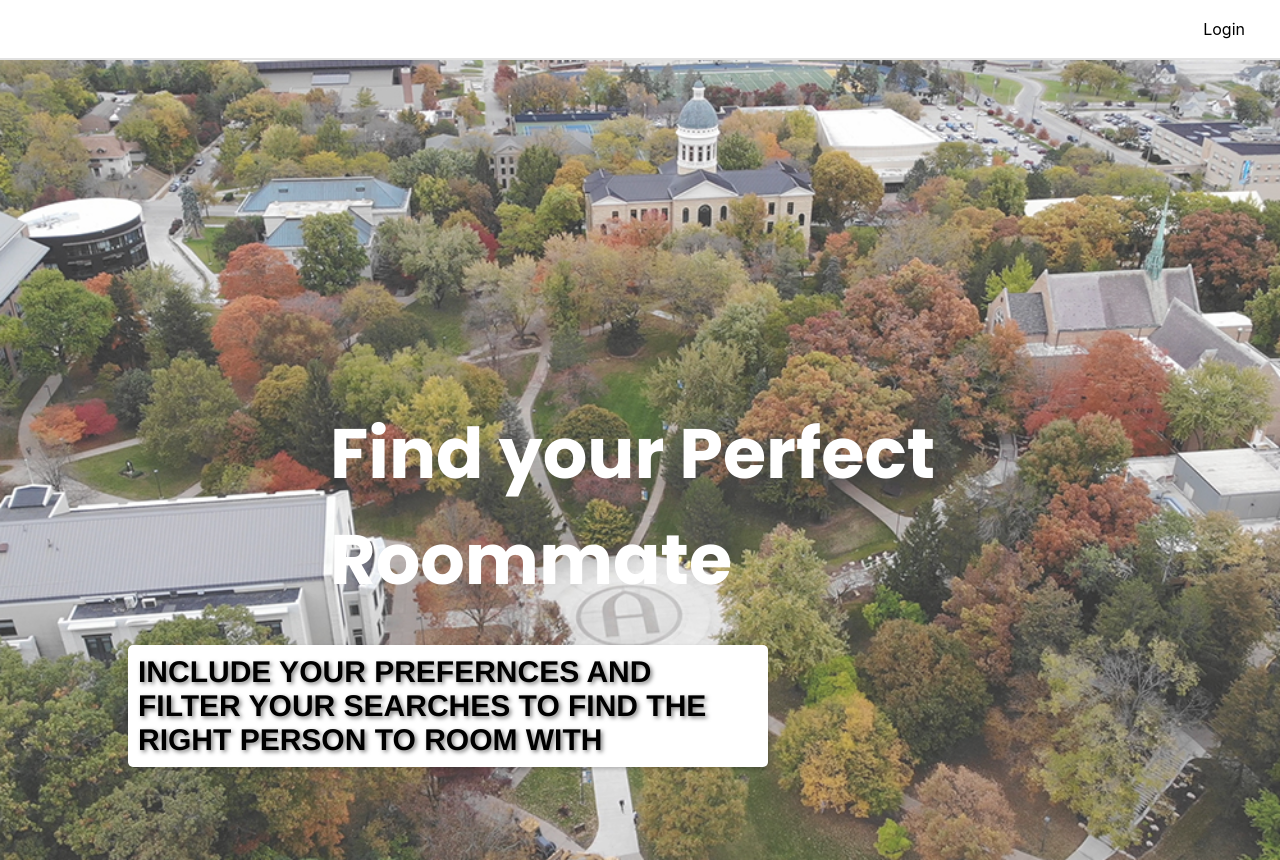
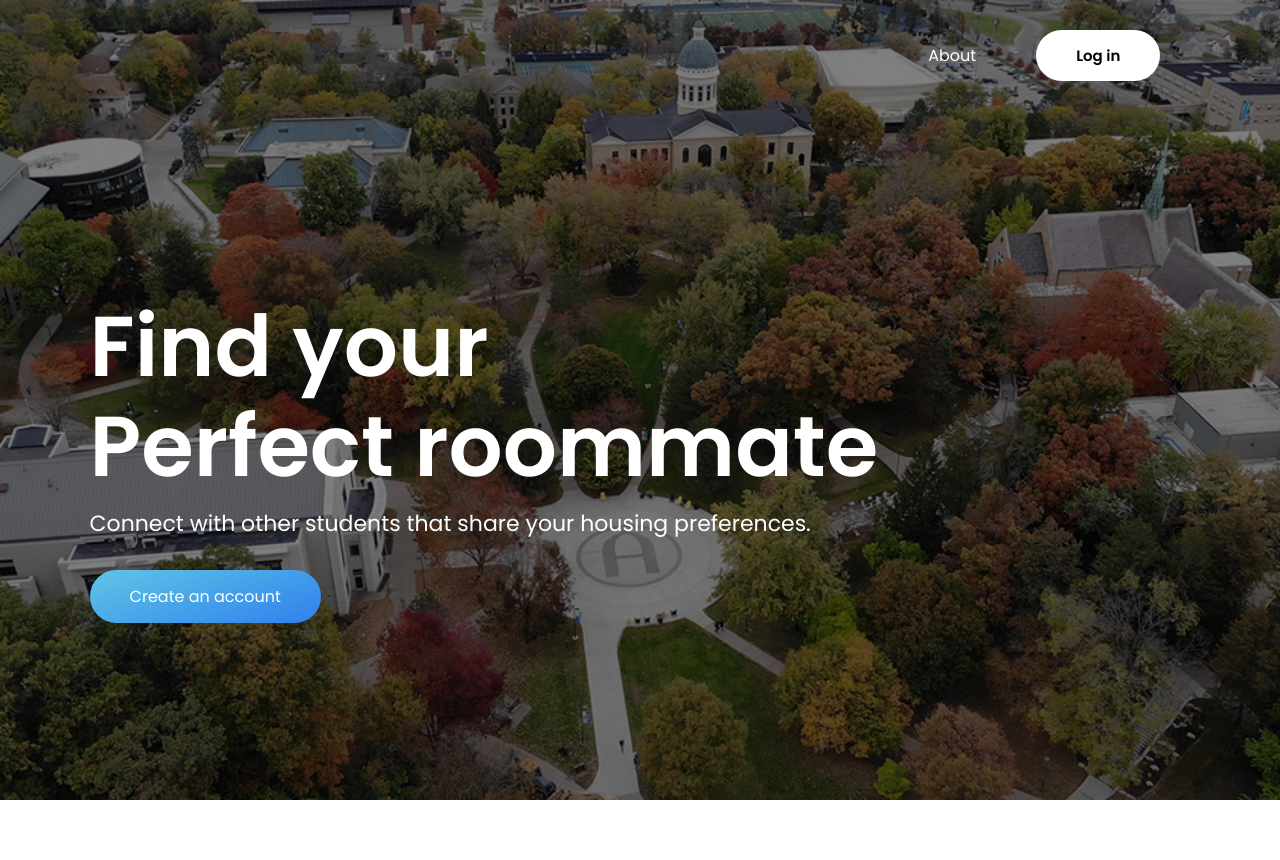
Before and after one commit to AugustanaCSC490Spring2024/Magpie, a Next.js app in the folder magpie/: page / in a window 1280 px wide. After the commit the page ends 800 px from the top, so only its background shows below. Built offline with nearby package versions, Linux system fonts and the light colour scheme; no server answers.

Commit message:
new homepage

```diff
--- a/magpie/src/app/components/Homepage.js
+++ b/magpie/src/app/components/Homepage.js
@@ -4,20 +4,81 @@ import Image from "next/image";
 import Navbar from "./Navbar";
 import "../globals.css";
 import { AuthContextProvider } from "../context/AuthContext";
+import { UserAuth } from "../context/AuthContext";
+import { useState, useEffect } from "react";
+import { useRouter } from "next/navigation";
 
 export default function Homepage() {
+
+  const router = useRouter();
+  const { user, googleSignIn, logOut } = UserAuth();
+  const [loading, setLoading] = useState(true);
+
+
+  useEffect(() => {
+    const checkAuthentication = async () => {
+      await new Promise((resolve) => setTimeout(resolve, 50));
+      setLoading(false);
+    };
+    checkAuthentication();
+  }, [user]);
+
+  const handleSignIn = async () => {
+    try {
+      await googleSignIn();
+    } catch (error) {
+      console.log(error);
+    }
+  };
+
   return (
-    <AuthContextProvider>
 
-    <Navbar />
-    <div className="page-container">
-      <div className="background-image"></div>
-      <div className="content">
-        <h1 className="title" style={{fontFamily: 'Poppins', color: 'white', textAlign: 'left', paddingLeft: '10px'}}>Find your Perfect Roommate</h1>
-        <h2>Include your prefernces and filter your searches to find the right person to room with</h2>
+    <div class="header">
+      <nav>
+        <ul>
+          <li>About</li>
+          <li>
+          {loading ? null : !user ? (
+            <ul>
+              <button type="button" class="btn" onClick={handleSignIn}>Log in</button>
+
+            </ul>
+          ) : (
+            // <div className="user-greeting">
+            //   <p>Welcome, {user.displayName}</p>
+            //   <p onClick={handleSignOut}>
+            //     Sign out
+            //   </p>
+            // </div>
+
+            <>{router.push('/dashboard')}</>
+
+          )}
+          </li>
+        </ul>
+      </nav>
+      <div class="text-box">
+        <h1>Find your<br />Perfect roommate</h1>
+        <p class="secondarytext">Connect with other students that share your housing preferences.</p>
+        {loading ? null : !user ? (
+
+            <button type="button" class="btn" onClick={handleSignIn}>Create an account</button>
+
+
+          ) : (
+            // <div className="user-greeting">
+            //   <p>Welcome, {user.displayName}</p>
+            //   <p onClick={handleSignOut}>
+            //     Sign out
+            //   </p>
+            // </div>
+
+            <>{router.push('/dashboard')}</>
+
+          )}
       </div>
     </div>
 
-    </ AuthContextProvider>
+
   );
 }
--- a/magpie/src/app/globals.css
+++ b/magpie/src/app/globals.css
@@ -17,22 +17,21 @@ body, html {
 
 .page-container {
   position: relative;
-  width: 100vw;
-  height: 100vh;
+  width: 100%;
+  height: 94vh;
   overflow: hidden;
 }
 
 .background-image {
-  position: absolute;
-  top: 0;
-  left: 0;
   width: 100%;
-  height: 100%;
+  height: 100vh;
   background-image: url('/capture.jpg');
+  background-position: center;
   background-size: cover;
-  background-position: center;
-  opacity: 0.8;
-  z-index: -1;
+  color: #fff;
+  padding: 0 7%;
+  position: relative;
+
 }
 
 .content {
@@ -146,7 +145,9 @@ h2:hover {
 h3, h4, h5, h6, p {
   color: #333;
 }
-
+.secondarytext{
+  color:#fff;
+}
 /* Utility Classes */
 .cursor-pointer {
   cursor: pointer;
@@ -163,3 +164,204 @@ h3, h4, h5, h6, p {
     padding: 8px 10px;
   }
 }
+
+*{
+  margin: 0;
+  padding: 0;
+  box-sizing: border-box;
+  font-family: 'poppins', sans-serif;
+}
+ul .flash li{
+  color: white;
+}
+.header{
+  width: 100%;
+  height: 100vh;
+  background: linear-gradient( rgba(0, 0, 0, 0.5), rgba(0, 0, 0, 0.5) ), url('/capture.jpg');
+  background-position: center;
+  background-size: cover;
+  color: #fff;
+  padding: 0 7%;
+  position: relative;
+}
+nav {
+  width: 100%;
+  display: flex;
+  align-items: center;
+  justify-content: space-between;
+  padding: 20px 0 30px;
+  padding-left: 100px;
+}
+
+nav ul {
+  display: flex;
+  justify-content: flex-end;
+  width: 100%; /* Ensures the ul takes up the remaining space */
+  list-style: none;
+  padding: 0; /* Removes default padding */
+  margin: 0; /* Ensure there's no default margin */
+}
+
+nav ul li {
+  display: flex;
+  justify-content: center; /* Horizontally center the content */
+  align-items: center; /* Vertically center the content */
+  list-style: none;
+  margin: 10px 30px; /* Adjust margin as necessary */
+  /* Optional: specify a fixed width and height for each li to better visualize the centering */
+  /* width: 120px; */
+  /* height: 40px; */
+}
+
+.logo{
+  width: 160px;
+  cursor: pointer;
+
+}
+
+nav ul li a{
+  text-decoration: none;
+  color: #fff;
+  font-size: 17px;
+  letter-spacing: 1px;
+}
+nav ul li a:hover{
+color: #2F80ED;
+}
+nav ul button{
+  outline: none;
+  border: none;
+  font-size: 15px;
+  font-weight: 600;
+  background: #fff;
+  color: #000000;
+  border-radius: 30px;
+  padding: 14px 40px;
+  cursor: pointer;
+}
+.text-box{
+  margin-top: 16%;
+  font-size: 22px;
+
+}
+.text-box h1{
+  font-size: 85px;
+  font-weight: 600;
+  line-height: 100px;
+  margin-bottom: 10px;
+}
+.text-box .btn{
+  outline: none;
+  border: none;
+  font-size: 16px;
+  margin-top: 30px;
+  background: linear-gradient(160deg, #5fc6e6, #2F80ED);
+  color: #fff;
+  padding: 14px 40px;
+  border-radius: 30px;
+  cursor: pointer;
+}
+
+/* About section styles */
+.about-section {
+  padding: 50px;
+  text-align: center;
+}
+
+.about-section .content h2 {
+  font-size: 36px;
+  margin-bottom: 20px;
+}
+
+.about-section .content p {
+  font-size: 18px;
+}
+
+/* Features section styles */
+.features-section {
+  display: flex;
+  flex-wrap: wrap;
+  justify-content: space-around;
+  margin-top: 50px;
+}
+
+.feature {
+  flex-basis: 45%;
+  background-color: #f9f9f9;
+  border-radius: 10px;
+  padding: 30px;
+  margin-bottom: 30px;
+  box-shadow: 0 0 10px rgba(0, 0, 0, 0.1);
+  position: relative;
+  overflow: hidden;
+}
+
+.feature h3 {
+  font-size: 24px;
+  margin-bottom: 15px;
+  color: #333;
+}
+
+.feature p {
+  font-size: 16px;
+  color: #666;
+}
+
+/* Hanging effect */
+.feature:before {
+  content: "";
+  position: absolute;
+  top: -15px;
+  right: -15px;
+  background-color: #f9f9f9;
+  width: 100%;
+  height: 30px;
+  clip-path: polygon(0 0, 100% 0, 100% 100%, 0 85%);
+}
+
+.feature:after {
+  content: "";
+  position: absolute;
+  bottom: -15px;
+  left: -15px;
+  background-color: #f9f9f9;
+  width: 100%;
+  height: 30px;
+  clip-path: polygon(0 15%, 100% 0, 100% 100%, 0 100%);
+}
+
+/* CSS animation for sliding in features */
+.feature {
+  animation-duration: 1s;
+  animation-timing-function: ease;
+}
+
+.feature:nth-child(odd) {
+  animation-name: slideInFromLeft;
+}
+
+.feature:nth-child(even) {
+  animation-name: slideInFromRight;
+}
+
+@keyframes slideInFromLeft {
+  0% {
+      transform: translateX(-100%);
+      opacity: 0;
+  }
+  100% {
+      transform: translateX(0);
+      opacity: 1;
+  }
+}
+
+@keyframes slideInFromRight {
+  0% {
+      transform: translateX(100%);
+      opacity: 0;
+  }
+  100% {
+      transform: translateX(0);
+      opacity: 1;
+  }
+}
--- a/magpie/src/app/page.js
+++ b/magpie/src/app/page.js
@@ -3,9 +3,13 @@ import Image from "next/image";
 // import styles from "./page.module.css";
 import capture from "../../public/capture.jpg";
 import Homepage from "./components/Homepage";
+import { AuthContextProvider } from "./context/AuthContext";
 
 export default function Home() {
   return (
-    <Homepage></Homepage>
+    <AuthContextProvider>
+          <Homepage></Homepage>
+
+    </AuthContextProvider>
   );
 }
```
Also changed, not shown: magpie/src/app/api/users.js (+5 -5 lines).
